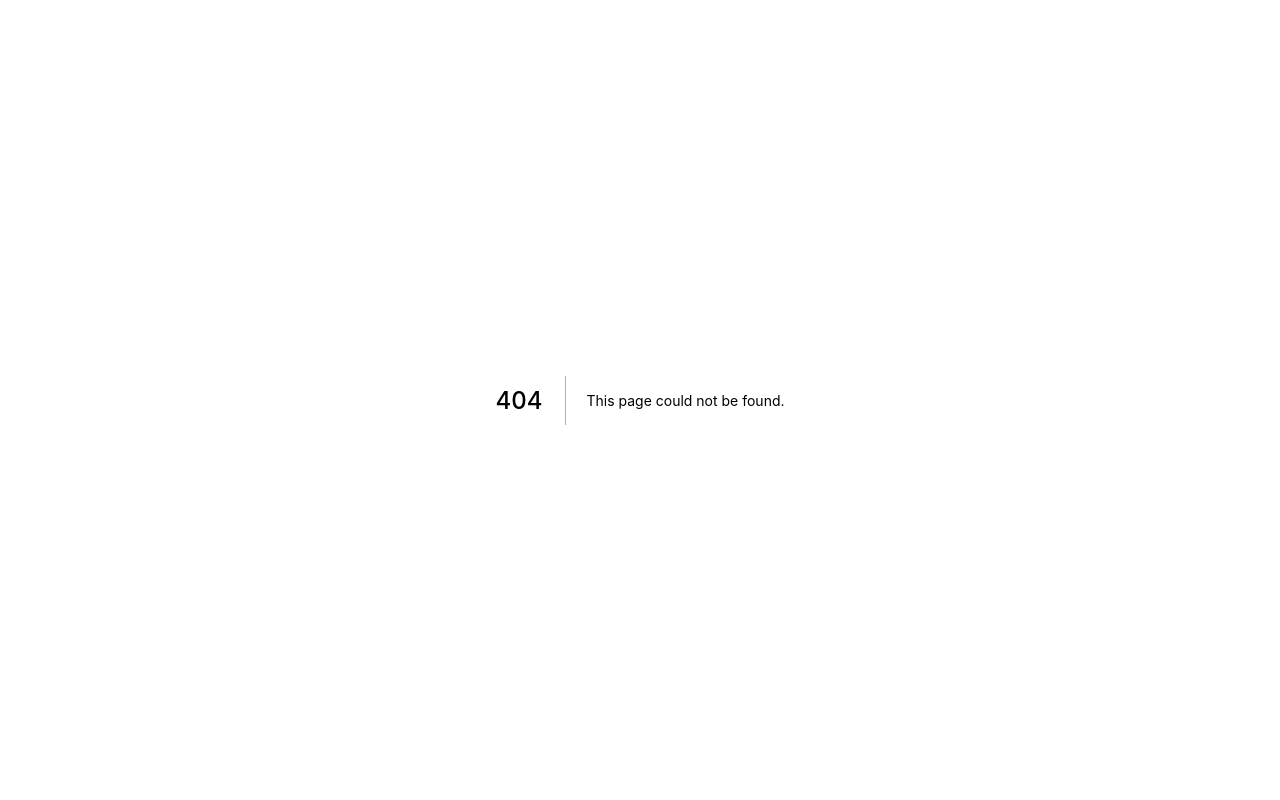
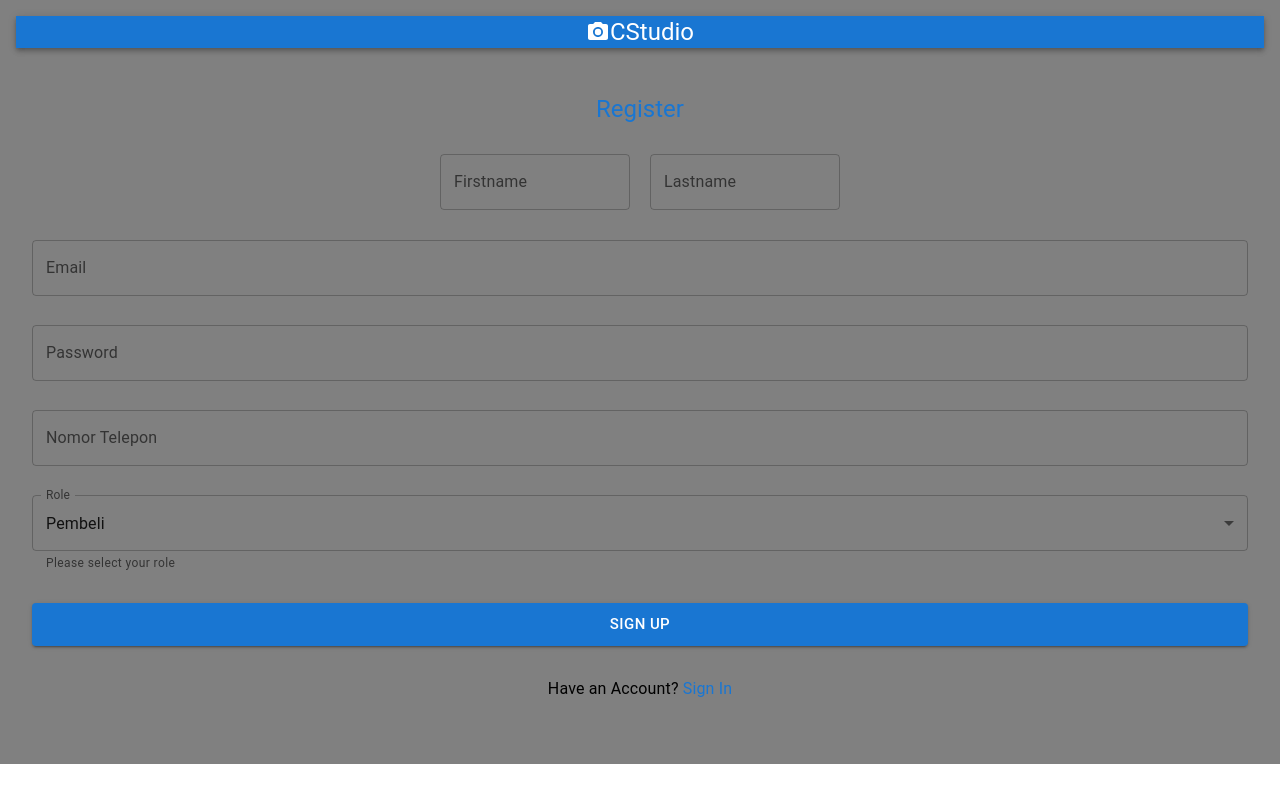
Before and after one commit to RioAldie/mizu-project, a Next.js app: page /components/organism/signup-form in a window 1280 px wide. Before the commit this address had no page. Built offline with nearby package versions, Linux system fonts and the light colour scheme.

Commit message:
set signup page

```diff
--- /dev/null
+++ b/pages/components/organism/signup-form/index.jsx
@@ -0,0 +1,106 @@
+import { PhotoCamera } from "@mui/icons-material";
+import { AppBar, Box, Button, Link, MenuItem, styled, TextField, Typography } from "@mui/material";
+import { useEffect, useState } from "react";
+
+const BoxStyled = styled(Box)({
+    display: 'flex',
+    flexDirection: 'column',
+    justifyContent: 'space-evenly',
+    alignItems: 'center',
+    height: 700,
+});
+const NavBox = styled(Box)({
+    display: "flex",
+    flexDirection: "row",
+    alignItems: "center",
+    justifyContent: "center"
+});
+const SignupForm = () =>{
+    const [value, setValue] = useState('pembeli');
+    const roles = [
+                    {
+                        role: 'pembeli',
+                        label: 'Pembeli'
+                    },
+                    {
+                        role: 'penjual',
+                        label: 'Penjual'
+
+                }]
+    return(
+        <Box bgcolor={"grey"} flex={0.5}  p={2} justifyContent="center" alignItems="center">
+        <AppBar position="relative" color="primary">
+             <NavBox>
+                <PhotoCamera/>
+                <Typography variant="h5">CStudio</Typography>
+              </NavBox>
+        </AppBar>
+
+        <BoxStyled p={2}>
+        <Typography variant="h5" color={"primary"}>
+                Register
+            </Typography>
+            <Box  width={400} sx={{ maxWidth: 545,display: 'flex', justifyContent: 'space-between'}}>
+                <TextField
+                id="firtsname"
+                label="Firstname"
+                variant="outlined" sx={{width: 190}} />
+                <TextField
+                id="lastname"
+                label="Lastname"
+                variant="outlined"sx={{width: 190}} />
+            </Box>
+
+            <TextField
+            fullWidth
+            id="email"
+            label="Email"
+            type="email"
+            variant="outlined" />
+            <TextField
+            fullWidth
+            id="outlined-basic"
+            label="Password"
+            type="password"
+            autoComplete="current-password"
+            variant="outlined"
+            />
+            <TextField
+            fullWidth
+            id="outlined-basic"
+            label="Nomor Telepon"
+            type="phone"
+            autoComplete="current-password"
+            variant="outlined"
+            />
+             <TextField
+             fullWidth
+            id="role"
+            select
+            label="Role"
+            value={value}
+            onChange= {(e)=> setValue(e.target.value)}
+            helperText="Please select your role"
+            >
+               {roles.map((role) => (
+                    <MenuItem color="grey" key={role.role} value={role.role}>
+                    {role.label}
+                    </MenuItem>
+                ))}
+
+            </TextField>
+            <Button fullWidth size="large" variant="contained" color="primary">Sign Up</Button>
+            <Typography variant="subtitle1">Have an Account?
+            <Link href="#" underline="none">
+            {' Sign In'}
+            </Link>
+            </Typography>
+
+        </BoxStyled>
+
+    </Box>
+    )
+
+}
+
+export default SignupForm;
--- a/pages/index.js
+++ b/pages/index.js
@@ -6,6 +6,10 @@ import Store from './store'
 export default function Home() {
   return (
     <>
+    <Head>
+      <title>Mizu e-commerce</title>
+      <link rel="icon" type="image/x-icon" href="/image/logo-mizu.svg"></link>
+    </Head>
       <Store/>
     </>
   )
--- a/pages/store.jsx
+++ b/pages/store.jsx
@@ -21,8 +21,6 @@ export default function Store(){
     return(
         <>
             <ThemeProvider theme={DarkTheme}>
-
-
             <CssBaseline/>
                <NavBar/>
                <Banner/>
```
Also changed, not shown: pages/signup.jsx (added, +34 -0 lines), pages/profile.jsx (renamed from pages/profile.tsx).
